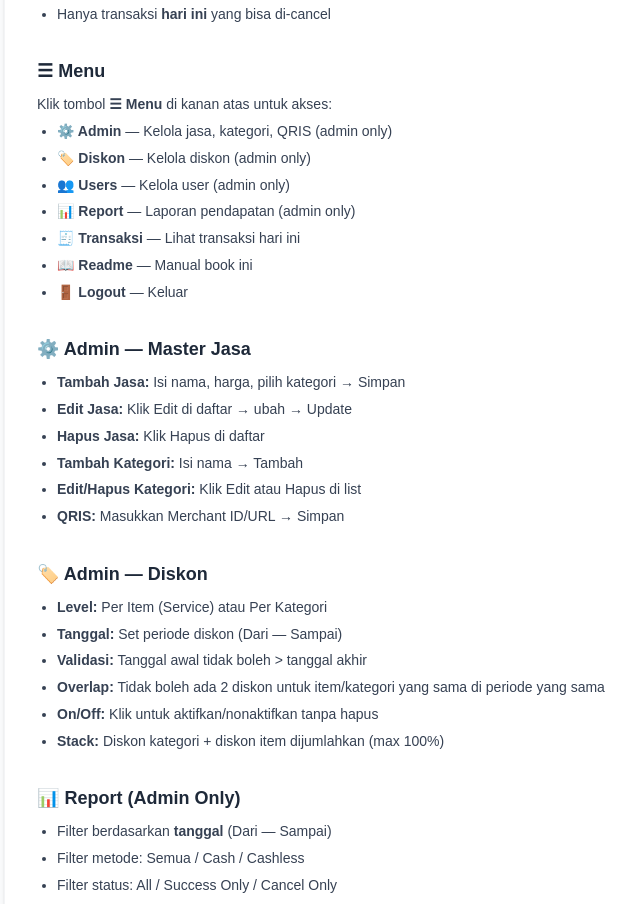
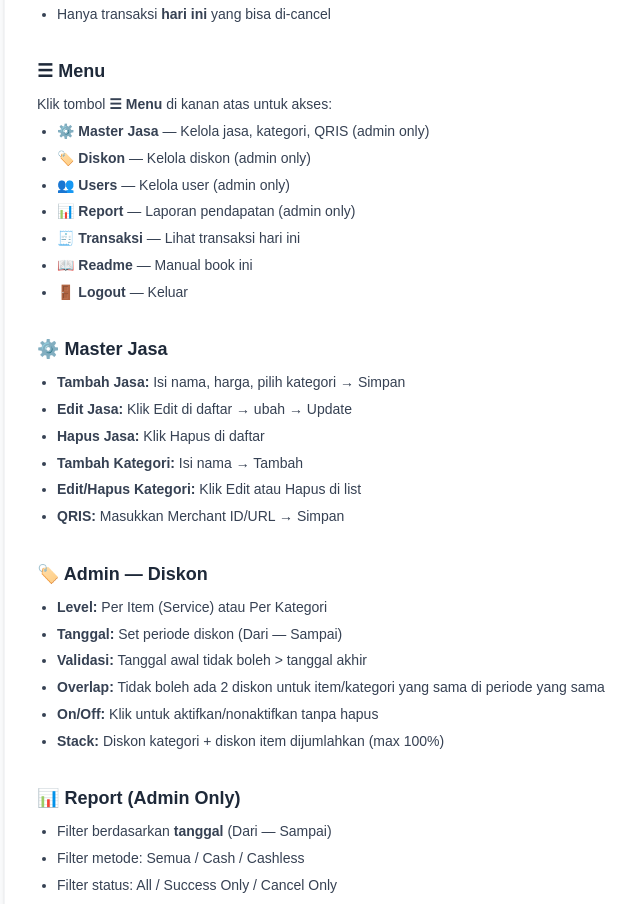
Before and after one commit to mengsol/pos-jasa, a Next.js app: page /readme in a window 1280 px wide. Shown: the part 1120-2024 px from the top of the page, without its empty margins (276-916 px from the left). Built offline with nearby package versions, Linux system fonts and the light colour scheme; no server answers.

Commit message:
rename: Admin button caption to Master Jasa across all pages

```diff
--- a/src/app/admin/discounts/page.tsx
+++ b/src/app/admin/discounts/page.tsx
@@ -99,7 +99,7 @@ export default function DiscountsPage() {
                 <div className="fixed inset-0 z-40" onClick={() => setShowMenu(false)} />
                 <div className="absolute right-0 top-full mt-1 bg-gray-800 border border-gray-700 rounded-xl shadow-xl min-w-[140px] py-1 z-50">
                   <button onClick={() => { setShowMenu(false); router.push('/pos') }} className="w-full text-left text-sm px-4 py-2 hover:bg-gray-700 transition">🏠 Main</button>
-                  <button onClick={() => { setShowMenu(false); router.push('/admin') }} className="w-full text-left text-sm px-4 py-2 hover:bg-gray-700 transition">⚙️ Admin</button>
+                  <button onClick={() => { setShowMenu(false); router.push('/admin') }} className="w-full text-left text-sm px-4 py-2 hover:bg-gray-700 transition">⚙️ Master Jasa</button>
                   <button onClick={() => { setShowMenu(false); router.push('/users') }} className="w-full text-left text-sm px-4 py-2 hover:bg-gray-700 transition">👥 Users</button>
                   <button onClick={() => { setShowMenu(false); router.push('/pembukuan') }} className="w-full text-left text-sm px-4 py-2 hover:bg-gray-700 transition">📊 Report</button>
                   <button onClick={() => { setShowMenu(false); router.push('/transaksi') }} className="w-full text-left text-sm px-4 py-2 hover:bg-gray-700 transition">🧾 Transaksi</button>
--- a/src/app/admin/page.tsx
+++ b/src/app/admin/page.tsx
@@ -107,7 +107,7 @@ export default function AdminPage() {
   return (
     <div className="min-h-screen bg-gray-50">
       <div className="bg-gray-800 text-white px-4 py-3 flex justify-between items-center">
-        <h1 className="text-lg font-bold tracking-wide">⚙️ Admin — Master Jasa</h1>
+        <h1 className="text-lg font-bold tracking-wide">⚙️ Master Jasa</h1>
         <div className="flex items-center gap-2 md:gap-3">
           <span className="hidden md:inline text-sm text-gray-300">{user?.role === 'admin' ? 'Administrator' : user?.role} (admin)</span>
           <div className="relative">
--- a/src/app/pembukuan/page.tsx
+++ b/src/app/pembukuan/page.tsx
@@ -67,7 +67,7 @@ export default function PembukuanPage() {
                 <div className="fixed inset-0 z-40" onClick={() => setShowMenu(false)} />
                 <div className="absolute right-0 top-full mt-1 bg-gray-800 border border-gray-700 rounded-xl shadow-xl min-w-[140px] py-1 z-50">
                   <button onClick={() => { setShowMenu(false); router.push('/pos') }} className="w-full text-left text-sm px-4 py-2 hover:bg-gray-700 transition">🏠 Main</button>
-                  <button onClick={() => { setShowMenu(false); router.push('/admin') }} className="w-full text-left text-sm px-4 py-2 hover:bg-gray-700 transition">⚙️ Admin</button>
+                  <button onClick={() => { setShowMenu(false); router.push('/admin') }} className="w-full text-left text-sm px-4 py-2 hover:bg-gray-700 transition">⚙️ Master Jasa</button>
                   <button onClick={() => { setShowMenu(false); router.push('/admin/discounts') }} className="w-full text-left text-sm px-4 py-2 hover:bg-gray-700 transition">🏷️ Diskon</button>
                   <button onClick={() => { setShowMenu(false); router.push('/users') }} className="w-full text-left text-sm px-4 py-2 hover:bg-gray-700 transition">👥 Users</button>
                   <button onClick={() => { setShowMenu(false); router.push('/transaksi') }} className="w-full text-left text-sm px-4 py-2 hover:bg-gray-700 transition">🧾 Transaksi</button>
--- a/src/app/pos/page.tsx
+++ b/src/app/pos/page.tsx
@@ -269,7 +269,7 @@ export default function POSPage() {
                 <div className="absolute right-0 top-full mt-1 bg-gray-800 border border-gray-700 rounded-xl shadow-xl min-w-[140px] py-1 z-50">
               {user?.role === 'admin' && (
                 <>
-                  <button onClick={() => { setShowMenu(false); router.push('/admin') }} className="w-full text-left text-sm px-4 py-2 hover:bg-gray-700 transition">⚙️ Admin</button>
+                  <button onClick={() => { setShowMenu(false); router.push('/admin') }} className="w-full text-left text-sm px-4 py-2 hover:bg-gray-700 transition">⚙️ Master Jasa</button>
                   <button onClick={() => { setShowMenu(false); router.push('/admin/discounts') }} className="w-full text-left text-sm px-4 py-2 hover:bg-gray-700 transition">🏷️ Diskon</button>
                   <button onClick={() => { setShowMenu(false); router.push('/users') }} className="w-full text-left text-sm px-4 py-2 hover:bg-gray-700 transition">👥 Users</button>
                   <button onClick={() => { setShowMenu(false); router.push('/pembukuan') }} className="w-full text-left text-sm px-4 py-2 hover:bg-gray-700 transition">📊 Report</button>
--- a/src/app/readme/page.tsx
+++ b/src/app/readme/page.tsx
@@ -29,7 +29,7 @@ export default function ReadmePage() {
                   <button onClick={() => { setShowMenu(false); router.push('/pos') }} className="w-full text-left text-sm px-4 py-2 hover:bg-gray-700 transition">🏠 Main</button>
                   {user?.role === 'admin' && (
                     <>
-                      <button onClick={() => { setShowMenu(false); router.push('/admin') }} className="w-full text-left text-sm px-4 py-2 hover:bg-gray-700 transition">⚙️ Admin</button>
+                      <button onClick={() => { setShowMenu(false); router.push('/admin') }} className="w-full text-left text-sm px-4 py-2 hover:bg-gray-700 transition">⚙️ Master Jasa</button>
                       <button onClick={() => { setShowMenu(false); router.push('/admin/discounts') }} className="w-full text-left text-sm px-4 py-2 hover:bg-gray-700 transition">🏷️ Diskon</button>
                       <button onClick={() => { setShowMenu(false); router.push('/users') }} className="w-full text-left text-sm px-4 py-2 hover:bg-gray-700 transition">👥 Users</button>
                       <button onClick={() => { setShowMenu(false); router.push('/pembukuan') }} className="w-full text-left text-sm px-4 py-2 hover:bg-gray-700 transition">📊 Report</button>
@@ -118,7 +118,7 @@ export default function ReadmePage() {
             <h3 className="text-lg font-bold text-gray-800 mb-2">☰ Menu</h3>
             <p>Klik tombol <strong>☰ Menu</strong> di kanan atas untuk akses:</p>
             <ul className="list-disc pl-5 space-y-1 mt-1">
-              <li><strong>⚙️ Admin</strong> — Kelola jasa, kategori, QRIS (admin only)</li>
+              <li><strong>⚙️ Master Jasa</strong> — Kelola jasa, kategori, QRIS (admin only)</li>
               <li><strong>🏷️ Diskon</strong> — Kelola diskon (admin only)</li>
               <li><strong>👥 Users</strong> — Kelola user (admin only)</li>
               <li><strong>📊 Report</strong> — Laporan pendapatan (admin only)</li>
@@ -130,7 +130,7 @@ export default function ReadmePage() {
 
           {/* Admin - Master Jasa */}
           <section>
-            <h3 className="text-lg font-bold text-gray-800 mb-2">⚙️ Admin — Master Jasa</h3>
+            <h3 className="text-lg font-bold text-gray-800 mb-2">⚙️ Master Jasa</h3>
             <ul className="list-disc pl-5 space-y-1">
               <li><strong>Tambah Jasa:</strong> Isi nama, harga, pilih kategori → Simpan</li>
               <li><strong>Edit Jasa:</strong> Klik Edit di daftar → ubah → Update</li>
--- a/src/app/transaksi/page.tsx
+++ b/src/app/transaksi/page.tsx
@@ -111,7 +111,7 @@ export default function TransaksiPage() {
                   <button onClick={() => { setShowMenu(false); router.push('/pos') }} className="w-full text-left text-sm px-4 py-2 hover:bg-gray-700 transition">🏠 Main</button>
                   {user?.role === 'admin' && (
                     <>
-                      <button onClick={() => { setShowMenu(false); router.push('/admin') }} className="w-full text-left text-sm px-4 py-2 hover:bg-gray-700 transition">⚙️ Admin</button>
+                      <button onClick={() => { setShowMenu(false); router.push('/admin') }} className="w-full text-left text-sm px-4 py-2 hover:bg-gray-700 transition">⚙️ Master Jasa</button>
                       <button onClick={() => { setShowMenu(false); router.push('/admin/discounts') }} className="w-full text-left text-sm px-4 py-2 hover:bg-gray-700 transition">🏷️ Diskon</button>
                       <button onClick={() => { setShowMenu(false); router.push('/users') }} className="w-full text-left text-sm px-4 py-2 hover:bg-gray-700 transition">👥 Users</button>
                       <button onClick={() => { setShowMenu(false); router.push('/pembukuan') }} className="w-full text-left text-sm px-4 py-2 hover:bg-gray-700 transition">📊 Report</button>
--- a/src/app/users/page.tsx
+++ b/src/app/users/page.tsx
@@ -163,7 +163,7 @@ export default function UsersPage() {
                 <div className="fixed inset-0 z-40" onClick={() => setShowMenu(false)} />
                 <div className="absolute right-0 top-full mt-1 bg-gray-800 border border-gray-700 rounded-xl shadow-xl min-w-[140px] py-1 z-50">
                   <button onClick={() => { setShowMenu(false); router.push('/pos') }} className="w-full text-left text-sm px-4 py-2 hover:bg-gray-700 transition">🏠 Main</button>
-                  <button onClick={() => { setShowMenu(false); router.push('/admin') }} className="w-full text-left text-sm px-4 py-2 hover:bg-gray-700 transition">⚙️ Admin</button>
+                  <button onClick={() => { setShowMenu(false); router.push('/admin') }} className="w-full text-left text-sm px-4 py-2 hover:bg-gray-700 transition">⚙️ Master Jasa</button>
                   <button onClick={() => { setShowMenu(false); router.push('/admin/discounts') }} className="w-full text-left text-sm px-4 py-2 hover:bg-gray-700 transition">🏷️ Diskon</button>
                   <button onClick={() => { setShowMenu(false); router.push('/pembukuan') }} className="w-full text-left text-sm px-4 py-2 hover:bg-gray-700 transition">📊 Report</button>
                   <button onClick={() => { setShowMenu(false); router.push('/transaksi') }} className="w-full text-left text-sm px-4 py-2 hover:bg-gray-700 transition">🧾 Transaksi</button>
```
